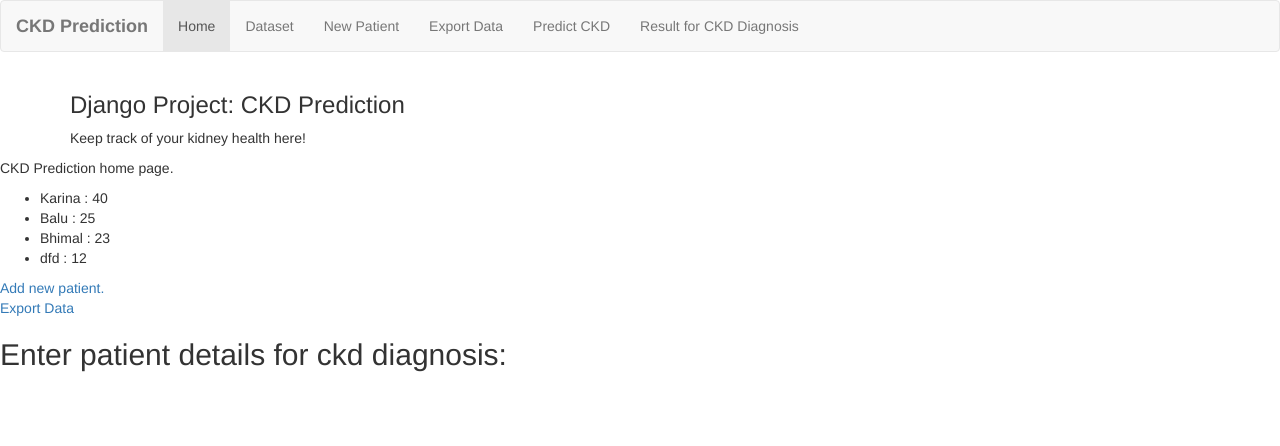
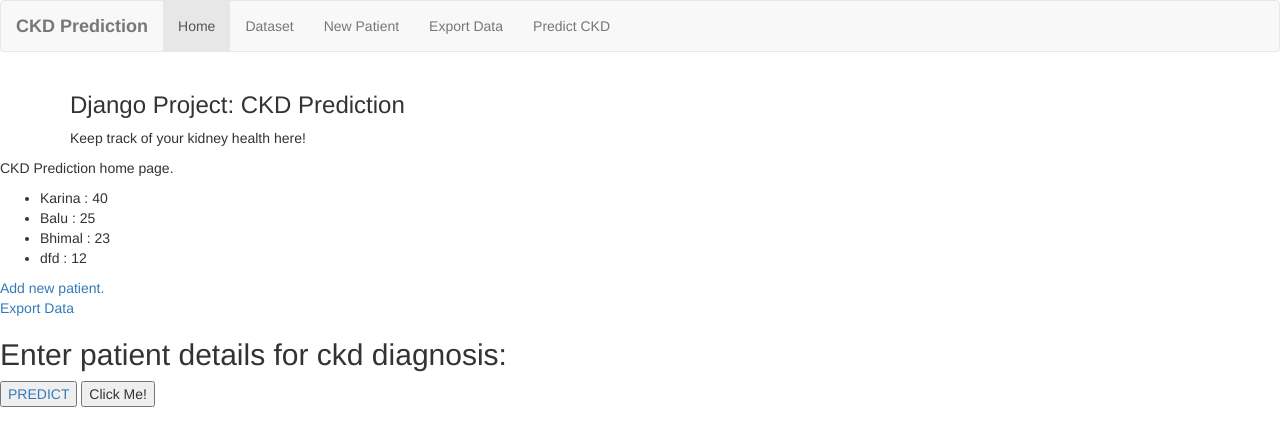
Before and after one commit to syamilisn/ckd_pred, a Django app: page / in a window 1280 px wide. Shown: the top 446 px of the page. Run offline with Django 4.2, Linux system fonts and the light colour scheme; data comes from the database, SQL or seed files in the repository; parts of the project's set-up code (start-up, migrations or seed data) failed here and were passed over; some libraries are stand-ins or nearby versions.

Commit message:
updated index page, added buttons

```diff
--- a/app1/templates/app1/base.html
+++ b/app1/templates/app1/base.html
@@ -31,9 +31,6 @@
     <ul class="nav navbar-nav">
       <li><a href=" {% url 'app1:predict' %} ">Predict CKD</a></li>
     </ul>
-    <ul class="nav navbar-nav">
-      <li><a href=" {% url 'app1:result'%} ">Result for CKD Diagnosis</a></li>
-    </ul>
   </div>
 </nav>
 
--- a/app1/templates/app1/index.html
+++ b/app1/templates/app1/index.html
@@ -20,6 +20,10 @@
         <br>
         <a href ="{% url 'app1:export' %}">Export Data</a>
         <h2>Enter patient details for ckd diagnosis:</h2>
+        <a href ="{% url 'app1:predict' %}">
+            <button type="button">PREDICT</button>
+        </a>
+        <button type="button" onclick="alert('Hello world!')">Click Me!</button>
         {% endblock content %}
     </body>
 </html>
```
